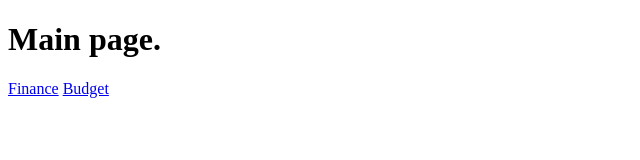
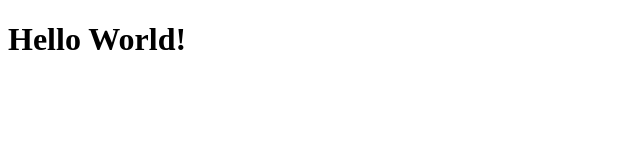
Before and after one commit to season179/season179.github.io, a plain HTML site: page index.html in a window 1280 px wide. Shown: the whole page, without its empty margins (0-640 px from the left). Drawn offline with Linux system fonts and the light colour scheme.

Commit message:
Update content

```diff
--- a/index.html
+++ b/index.html
@@ -4,10 +4,8 @@
     <title>Main Page</title>
   </head>
   <body>
-    <h1>Main page.</h1>
+    <h1>Hello World!</h1>
 
-    <a href="https://season179.github.io/finance/">Finance</a>
-    <a href="https://season179.github.io/finance/budget/">Budget</a>
 
     <script async src="https://www.google-analytics.com/analytics.js"></script>
     <script async src="./lib/analytics.js"></script>
```
